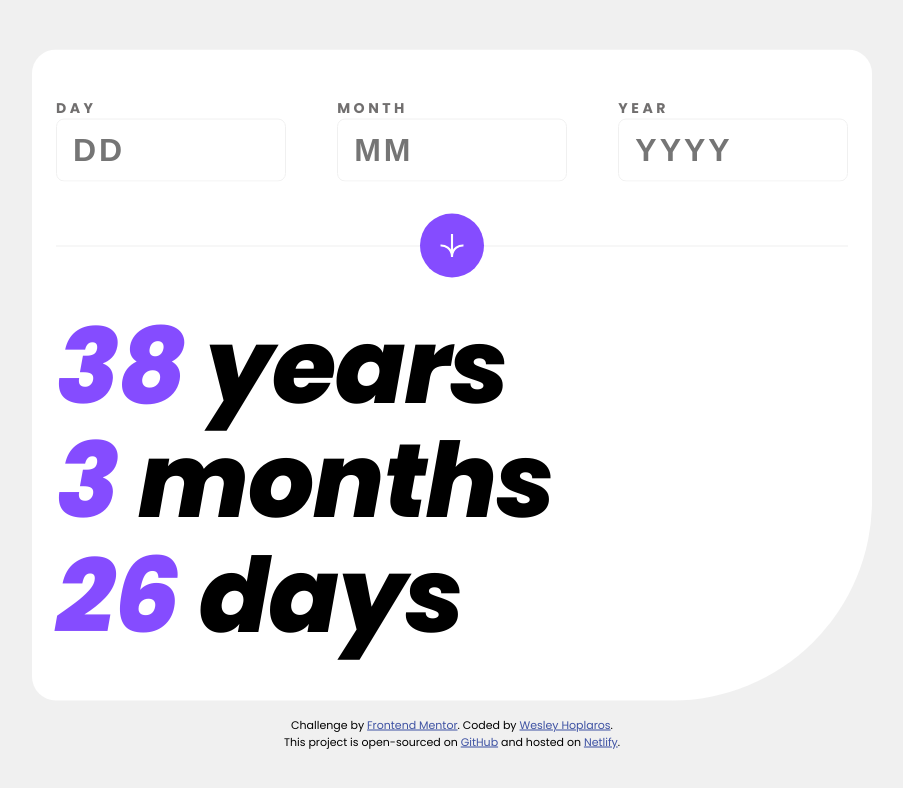
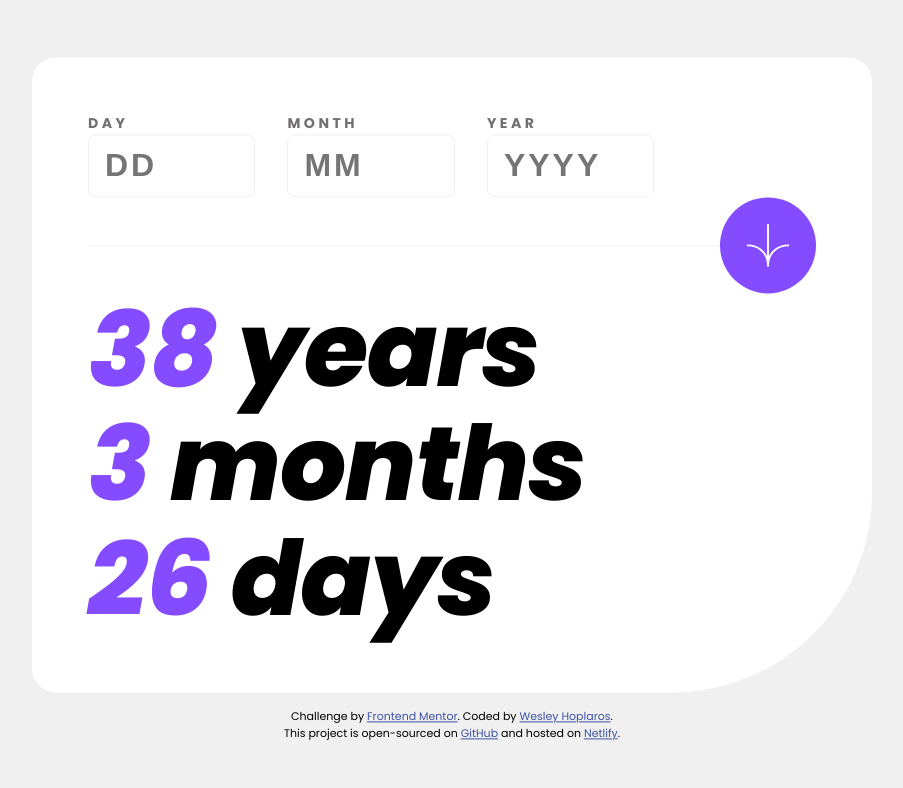
Before and after one commit to whoplaros/age-calculator-challenge, a plain HTML site: page index.html in a window 1280 px wide. Shown: the whole page, without its empty margins (188-1091 px from the left). Drawn offline with Linux system fonts and the light colour scheme.

Commit message:
css for desktop

```diff
--- a/src/style.css
+++ b/src/style.css
@@ -115,6 +115,11 @@ button {
 	padding: 20px;
 	border: none;
 	z-index: 999;
+	cursor: pointer;
+}
+button:focus {
+	background-color: var(--black);
+	outline: none;
 }
 button svg {
 	width: 24px;
@@ -177,6 +182,18 @@ h1 {
 	.calculator-box {
 		max-width: 840px;
 		max-height: 651px;
+		padding: 3.5rem 3.5rem;
+	}
+	.calculator-box--container {
+		max-height: 100%;
+	}
+	.header--form-inputs-container {
+		width: auto;
+		justify-content: left;
+		column-gap: 2rem;
+	}
+	.input-wrapper {
+		max-width: 23%;
 	}
 	form label {
 		font-size: 0.88rem;
@@ -184,6 +201,26 @@ h1 {
 	form input {
 		font-size: 2rem;
 	}
+	.header--form-button-container {
+		justify-content: flex-end;
+		margin: 0;
+	}
+	button {
+		border-radius: 216px;
+		width: 6rem;
+		height: 6rem;
+		padding: 26px;
+	}
+	button:hover {
+		background-color: var(--black);
+	}
+	button svg {
+		width: 44px;
+		height: 44px;
+	}
+	button svg g {
+		stroke-width: 2px;
+	}
 	h1 {
 		font-size: 6.5rem;
 	}
```
